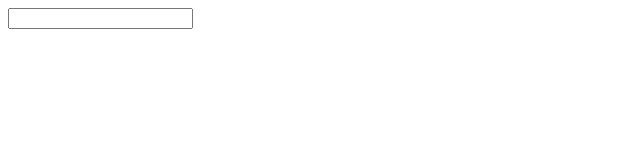
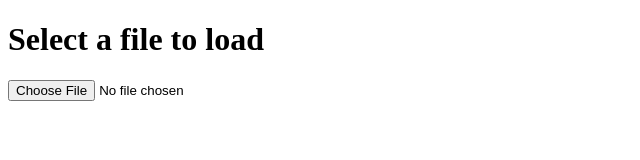
Before and after one commit to Dataram57/BLOB-Tunnel, a website: page index.html in a window 1280 px wide. Shown: the whole page, without its empty margins (0-640 px from the left). Drawn offline with Linux system fonts and the light colour scheme.

Commit message:
file loader/reader by chatgpt

```diff
--- a/index.html
+++ b/index.html
@@ -1,12 +1,27 @@
 <!DOCTYPE html>
-<html lang="en">
-    <head>
-        <meta charset="UTF-8">
-        <meta http-equiv="X-UA-Compatible" content="IE=edge">
-        <meta name="viewport" content="width=device-width, initial-scale=1.0">
-        <title>Document</title>
-    </head>
-    <body>
-        <input type="text">
-    </body>
+<html>
+  <head>
+    <title>File Loader</title>
+  </head>
+  <body>
+    <h1>Select a file to load</h1>
+    <input type="file" id="file-selector" onchange="loadFile()">
+    <pre id="file-content"></pre>
+    <script>
+      function loadFile() {
+        var fileSelector = document.getElementById('file-selector');
+        var file = fileSelector.files[0];
+        var reader = new FileReader();
+        reader.onload = function(event) {
+          var fileContent = event.target.result;
+          var fileChunks = [];
+          for (var i = 0; i < fileContent.length; i += 64) {
+            fileChunks.push(fileContent.substr(i, 64));
+          }
+          document.getElementById('file-content').textContent = fileChunks.join('\n');
+        };
+        reader.readAsBinaryString(file);
+      }
+    </script>
+  </body>
 </html>
```
